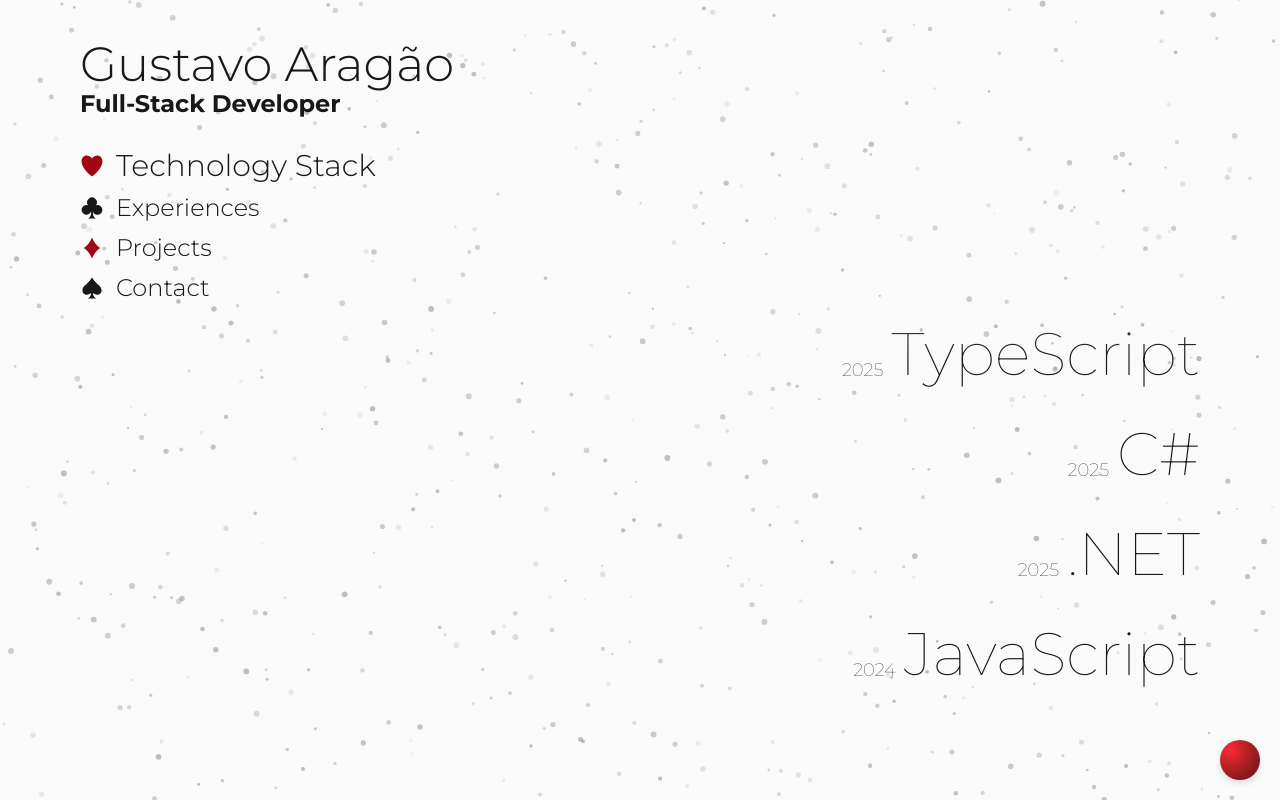
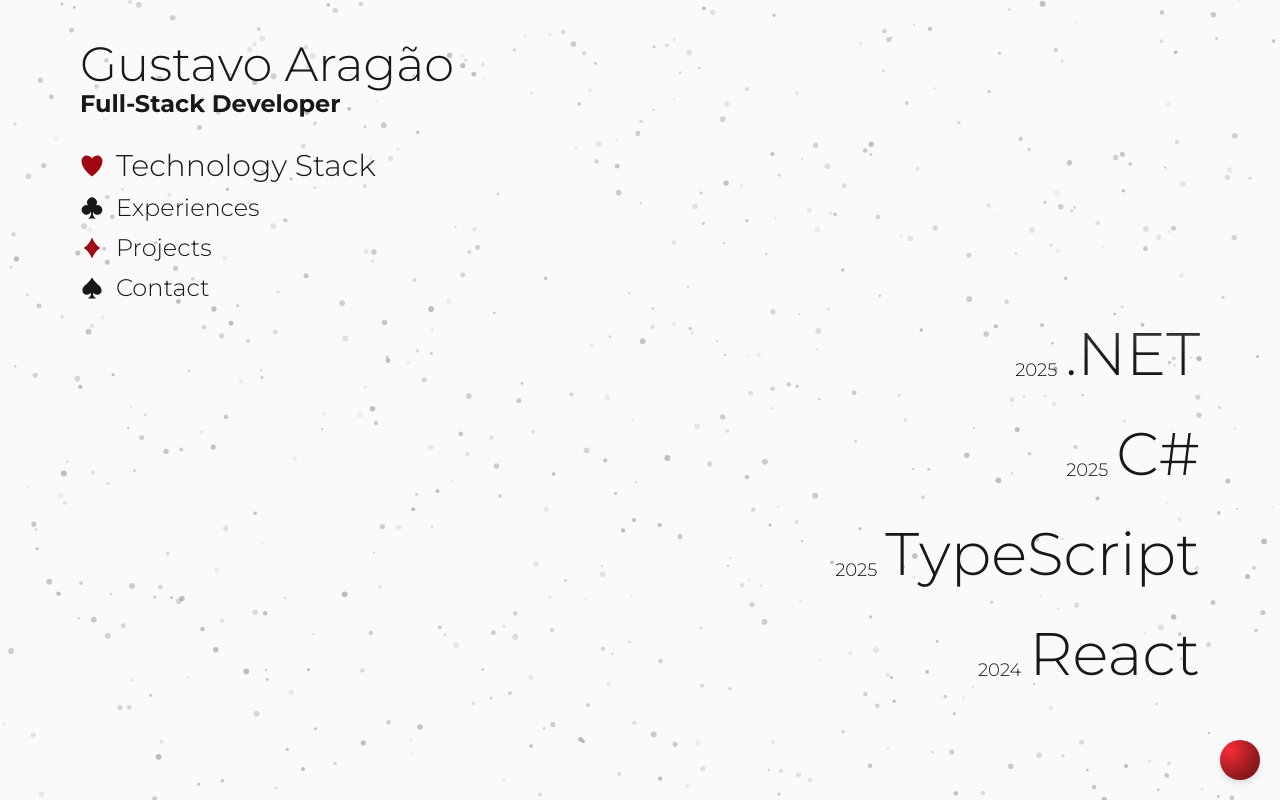
Before and after one commit to KaoreSactra/portifolio, a Next.js app: page /en in a window 1280 px wide. Built offline with nearby package versions, Linux system fonts and the light colour scheme.

Commit message:
Pages Finish

```diff
--- a/messages/en.json
+++ b/messages/en.json
@@ -5,5 +5,15 @@
     "Proj": "Projects",
     "Exp": "Experiences",
     "Cont": "Contact"
+  },
+  "Experiences": {
+    "astra": "YOUNG APPRENTICE",
+    "connect": "SOFTWARE DEVELOPER",
+    "canary": "FULL-STACK DEVELOPER"
+  },
+  "Projects": {
+    "garagem": "SITE",
+    "charme": "SITE",
+    "bella": "SITE"
   }
 }
--- a/messages/pt-br.json
+++ b/messages/pt-br.json
@@ -5,5 +5,15 @@
     "Proj": "Projetos",
     "Exp": "Experiências",
     "Cont": "Contato"
+  },
+  "Experiences": {
+    "astra": "JOVEM APRENDIZ",
+    "connect": "DESENVOLVEDOR DE SOFTWARE",
+    "canary": "DESENVOLVEDOR FULLSTACK"
+  },
+  "Projects": {
+    "garagem": "SITE",
+    "charme": "SITE",
+    "bella": "SITE"
   }
 }
--- a/src/app/[locale]/layout.tsx
+++ b/src/app/[locale]/layout.tsx
@@ -34,7 +34,7 @@ export default async function LocaleLayout({
       <body
         className="font-display text-xl
           bg-zinc-50 dark:bg-zinc-950
-        text-zinc-900  dark:text-zinc-200
+        text-zinc-900 dark:text-zinc-200
           transition-all duration-300 text-nowrap select-none overflow-hidden"
       >
         <NextIntlClientProvider messages={messages}>
--- a/src/components/index.tsx
+++ b/src/components/index.tsx
@@ -1,4 +1,5 @@
 export { default as Bg } from "./bg/component"
+export { default as LabelBox } from "./labelbox/component"
 export { default as Li } from "./li/component"
 export { default as PopButton } from "./popbutton/component"
 export { default as Section } from "./section/component"
--- /dev/null
+++ b/src/components/labelbox/component.tsx
@@ -0,0 +1,14 @@
+interface LabelBoxProps {
+  className?: string
+  url?: string
+  subText?: string
+  text?: string
+}
+
+export default function LabelBox({ className, url, subText, text }: LabelBoxProps) {
+  return (
+    <a href={url} className={`flex gap-x-2 justify-end items-end text-wrap ${className}`} target="_blank">
+      <p className="text-lg font-light">{subText}</p>{text}
+    </a>
+  )
+}
--- a/src/components/section/contact/component.tsx
+++ b/src/components/section/contact/component.tsx
@@ -1,9 +1,11 @@
-interface ContactProps {
-  className?: string
+import LabelBox from "@/components/labelbox/component"
+
+export default function Contact() {
+  return (
+    <div className="flex flex-col gap-10 sm:gap-14 md:gap-20 text-3xl md:text-6xl font-light md:font-thin">
+      <LabelBox text="GUS.ARAGAO26@GMAIL" className="cursor-pointer" url="mailto:gus.aragao26@gmail.com"/>
+      <LabelBox text="+55 (11) 98829-0222" className="cursor-pointer" url="https://wa.me/5511988290222?text=Vi%20seu%20portf%C3%B3lio%20e%20gostaria%20de%20saber%20mais%20sobre%20seu%20trabalho!"/>
+      <LabelBox text="LINKEDIN" className="cursor-pointer" url="https://www.linkedin.com/in/gustavo-aragao-dev/"/>
+    </div>
+  )
 }
-
-export default function Contact({ className }: ContactProps) {
-  return <p className={`bg-blue-500 ${className}`}>
-    Contact
-  </p>
-}
--- a/src/components/section/experiences/component.tsx
+++ b/src/components/section/experiences/component.tsx
@@ -1,9 +1,26 @@
-interface ExperiencesProps {
-  className?: string
+import LabelBox from "@/components/labelbox/component"
+import { useTranslations } from "next-intl"
+
+export default function Experiences() {
+  const t = useTranslations("Experiences")
+
+  const data = [
+    { id: 1, emp: "CANARY DEV", text: t("canary"), url: "https://www.linkedin.com/company/canary-dev-brazil/"},
+    { id: 2, emp: "CONNECT STATION", text: t("connect"), url: "https://www.linkedin.com/company/connect-station-softwares/" },
+    { id: 3, emp: "ASTRAZENECA", text: t("astra"), url: "https://www.linkedin.com/company/astrazeneca/" },
+  ]
+
+  return (
+    <div className="flex flex-col gap-10 text-3xl md:text-6xl font-light snap-y">
+      {data.map((item) => (
+        <LabelBox
+          key={item.id}
+          subText={item.emp}
+          text={item.text}
+          url={item.url}
+          className="snap-center flex-col text-end"
+        />
+      ))}
+    </div>
+  )
 }
-
-export default function Experiences({ className }: ExperiencesProps) {
-  return <p className={`bg-blue-500 ${className}`}>
-    Experiences
-  </p>
-}
--- a/src/components/section/projects/component.tsx
+++ b/src/components/section/projects/component.tsx
@@ -1,9 +1,26 @@
-interface ProjectsProps {
-  className?: string
+import LabelBox from "@/components/labelbox/component"
+import { useTranslations } from "next-intl"
+
+export default function Projects() {
+  const t = useTranslations("Projects")
+
+  const data = [
+    { id: 1, type: t("garagem"), text: "GARAGEM 93", url: "https://garagem93films.com.br/"},
+    { id: 2, type: t("charme"), text: "CHARME DE PRATA", url: "https://www.charmedeprata.com.br/"},
+    { id: 3, type: t("bella"), text: "BELLA MORENA", url: "https://bella-morena.vercel.app/"},
+  ]
+
+  return (
+    <div className="flex flex-col gap-10 text-5xl md:text-6xl font-light snap-y">
+      {data.map((item) => (
+        <LabelBox
+          key={item.id}
+          subText={item.type}
+          text={item.text}
+          url={item.url}
+          className="snap-center flex-col text-end"
+        />
+      ))}
+    </div>
+  )
 }
-
-export default function Projects({ className }: ProjectsProps) {
-  return <p className={`bg-blue-500 ${className}`}>
-    Projects
-  </p>
-}
--- a/src/components/section/technologystack/component.tsx
+++ b/src/components/section/technologystack/component.tsx
@@ -1,51 +1,27 @@
+import LabelBox from "@/components/labelbox/component"
+
 export default function TechnologyStack() {
+
+  const data = [
+    { id: 1, year: '2025', text: '.NET' },
+    { id: 2, year: '2025', text: 'C#' },
+    { id: 3, year: '2025', text: 'TypeScript' },
+    { id: 4, year: '2024', text: 'React' },
+    { id: 5, year: '2024', text: 'Tailwind' },
+    { id: 6, year: '2024', text: 'Next.js' },
+    { id: 7, year: '2024', text: 'Electron' },
+    { id: 8, year: '2024', text: 'Selenium' },
+    { id: 9, year: '2024', text: 'JavaScript' },
+    { id: 10, year: '2022', text: 'Git' },
+    { id: 11, year: '2022', text: 'GitHub' },
+    { id: 12, year: '2021', text: 'Python' },
+    { id: 13, year: '2021', text: 'Flask' },
+    { id: 14, year: '2021', text: 'Java' },
+  ]
+
   return (
-    <div className="flex flex-col gap-10 text-end text-5xl md:text-6xl font-thin">
-      <span className="flex gap-2 justify-end items-end">
-        <p className="text-lg">2025</p>TypeScript
-      </span>
-      <span className="flex gap-2 justify-end items-end">
-        <p className="text-lg">2025</p>C#
-      </span>
-      <span className="flex gap-2 justify-end items-end">
-        <p className="text-lg">2025</p>.NET
-      </span>
-
-      <span className="flex gap-2 justify-end items-end">
-        <p className="text-lg">2024</p>JavaScript
-      </span>
-      <span className="flex gap-2 justify-end items-end">
-        <p className="text-lg">2024</p>React
-      </span>
-      <span className="flex gap-2 justify-end items-end">
-        <p className="text-lg">2024</p>Next.js
-      </span>
-      <span className="flex gap-2 justify-end items-end">
-        <p className="text-lg">2024</p>Electron
-      </span>
-      <span className="flex gap-2 justify-end items-end">
-        <p className="text-lg">2024</p>Tailwind
-      </span>
-      <span className="flex gap-2 justify-end items-end">
-        <p className="text-lg">2024</p>Selenium
-      </span>
-
-      <span className="flex gap-2 justify-end items-end">
-        <p className="text-lg">2022</p>Git
-      </span>
-      <span className="flex gap-2 justify-end items-end">
-        <p className="text-lg">2022</p>GitHub
-      </span>
-
-      <span className="flex gap-2 justify-end items-end">
-        <p className="text-lg">2021</p>Python
-      </span>
-      <span className="flex gap-2 justify-end items-end">
-        <p className="text-lg">2021</p>Java
-      </span>
-      <span className="flex gap-2 justify-end items-end">
-        <p className="text-lg">2021</p>Flask
-      </span>
+    <div className="flex flex-col gap-10 text-5xl md:text-6xl font-light snap-y">
+      {data.map((item) => (<LabelBox key={item.id} subText={item.year} text={item.text} className="snap-center"/>))}
     </div>
   )
 }
```
Also changed, not shown: src/app/[locale]/page.tsx (+1 -8 lines).
